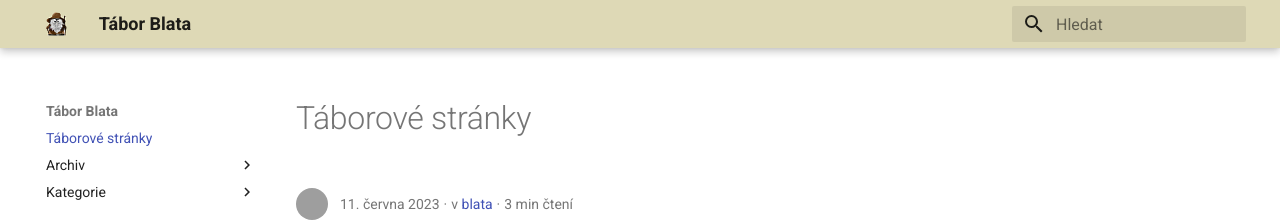
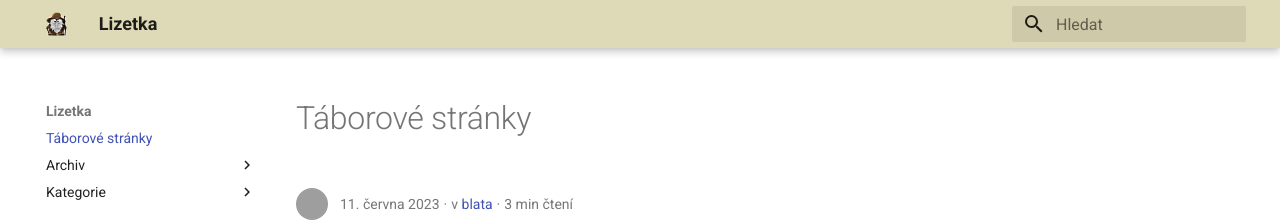
Before and after one commit to kratoon/lizetka, an MkDocs documentation site: the page built from docs/index.md, in a window 1280 px wide. Shown: the top 222 px of the page. Built offline with MkDocs 1.6.1 and Material for MkDocs 9.7.7, drawn with Linux system fonts in a browser that asks for light colours; grey boxes are pictures that could not be loaded.

Commit message:
update site description

```diff
--- a/mkdocs.yml
+++ b/mkdocs.yml
@@ -1,5 +1,5 @@
-site_name: Tábor Blata
-site_description: Lizetka - táborové stránky
+site_name: Lizetka
+site_description: Lizetka - tábory a jiné aktivity
 site_author: Ondrej Kratochvil
 
 # Theme configuration
```
